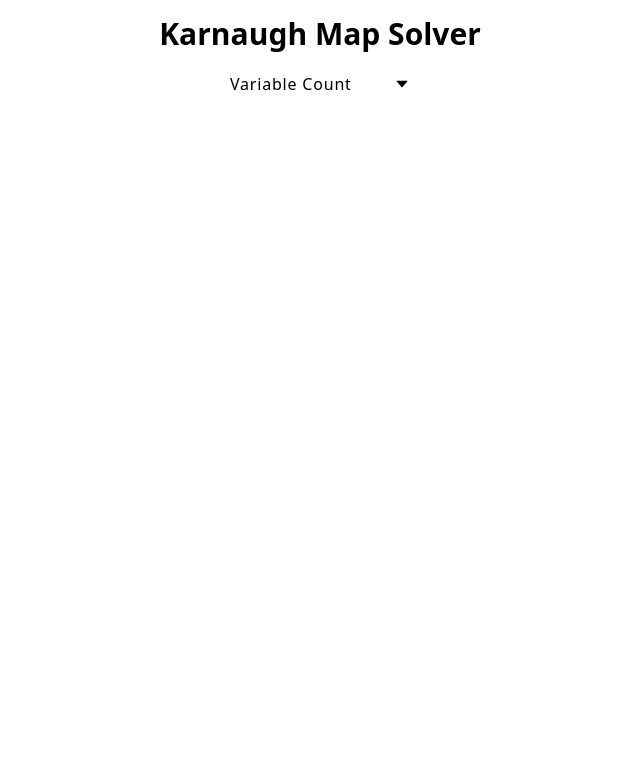
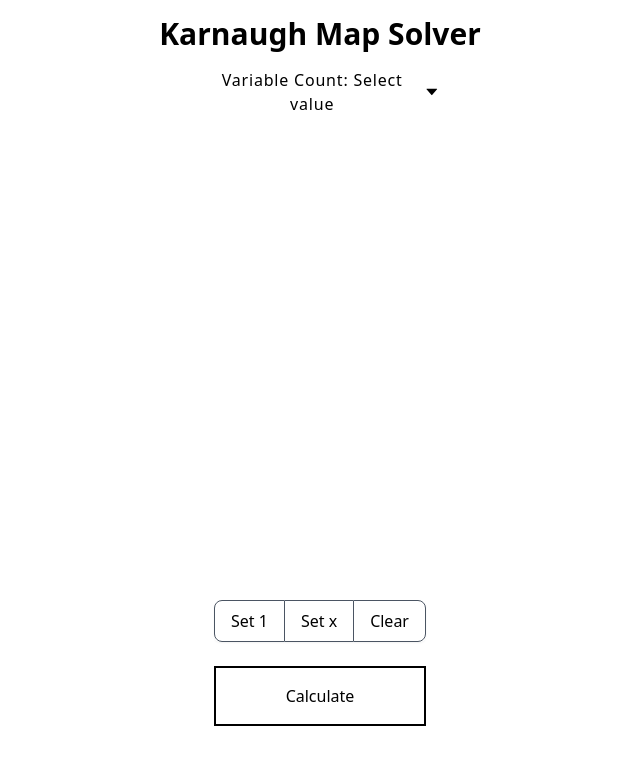
Before and after one commit to michaelhum28/kmap-solver, a React (Vite) app in the folder kmap/: page / in a window 1280 px wide. Shown: the top 764 px of the page, without its empty margins (320-960 px from the left). Built offline with nearby package versions, Linux system fonts and the light colour scheme.

Commit message:
feat:most ui finished without kmap interaction

```diff
--- a/kmap/src/App.jsx
+++ b/kmap/src/App.jsx
@@ -1,5 +1,5 @@
-import { useState } from "react";
-import Dropdown from "./Dropdown.jsx";
+import Dropdown from "./Dropdown.jsx"
+import Changeall from "./Changeall.jsx";
 import './index.css'
 import './App.css'
 
@@ -9,8 +9,11 @@ function App() {
   return (
     <>
       <h1 className = "flex justify-center text-3xl font-bold p-4">Karnaugh Map Solver</h1>
-      <div className="flex justify-center">
+      <div className="flex flex-col items-center">
         <Dropdown/>
+        <div className="p-48">
+        <Changeall/>
+        </div>
       </div>
     </>
   );
--- /dev/null
+++ b/kmap/src/Changeall.jsx
@@ -0,0 +1,24 @@
+import { useState } from "react";
+
+function Changeall() {
+    const [isOpen, setIsOpen] = useState(false);
+  return (
+    <div className="flex flex-col">
+    <div className="inline-flex rounded-md shadow-sm" role="group">
+  <button type="button" class="px-4 py-2 bg-transparent border border-gray-600 rounded-s-lg hover:bg-gray-800 hover:text-white focus:z-10 focus:bg-gray-900 focus:text-white dark:border-white dark:text-white dark:hover:text-white dark:hover:bg-gray-700 dark:focus:bg-gray-700">
+    Set 1
+  </button>
+  <button type="button" class="px-4 py-2 bg-transparent border-t border-b border-gray-600 hover:bg-gray-800 hover:text-white focus:z-10 focus:bg-gray-900 focus:text-white dark:border-white dark:text-white dark:hover:text-white dark:hover:bg-gray-700 dark:focus:bg-gray-700">
+    Set x
+  </button>
+  <button type="button" class="px-4 py-2 bg-transparent border border-gray-600 rounded-e-lg hover:bg-gray-800 hover:text-white focus:z-10 focus:bg-gray-900 focus:text-white dark:border-white dark:text-white dark:hover:text-white dark:hover:bg-gray-700 dark:focus:bg-gray-700">
+    Clear
+  </button>
+
+  </div>
+
+  <button className="py-4 border-2 border-black mt-6 hover:ring-1 focus:ring-black">Calculate</button>
+</div>
+  );
+}
+export default Changeall;
--- a/kmap/src/Dropdown.jsx
+++ b/kmap/src/Dropdown.jsx
@@ -1,27 +1,48 @@
-import { useState } from 'react';
-import { AiOutlineCaretDown, AiOutlineCaretUp } from 'react-icons/ai';
-import list from './list.json';
+import { useState } from "react";
+import { AiOutlineCaretDown, AiOutlineCaretUp } from "react-icons/ai";
+import list from "./list.json";
 
-function Dropdown(){
-    const [isOpen, setIsOpen] = useState(false)
+function Dropdown() {
+  const [isOpen, setIsOpen] = useState(false);
+  const [selectedItem, setSelectedItem] = useState(null);
+
+  const handleItemClick = (item) => {
+    setSelectedItem(item);
+    setIsOpen(false);
+  };
+
   return (
-    <div className ="relative flex flex-col w-[180px] h-[340px] rounded">
-        <button onClick={() => setIsOpen((prev) => !prev)} className ="w-full flex items-center justify-between rounded tracking-wider active:bg-gray-100">Variable Count
+    <div className="relative flex flex-col w-[240px] h-[340px] rounded">
+      <button
+        onClick={() => setIsOpen((prev) => !prev)}
+        className="w-full flex items-center justify-between rounded tracking-wider hover:bg-gray-100"
+      >
+        {"Variable Count: "}
+        {selectedItem ? selectedItem.count : "Select value"}
         {!isOpen ? (
           <AiOutlineCaretDown className="h-8" />
         ) : (
           <AiOutlineCaretUp className="h-8" />
         )}
+        {selectedItem && (
+          <span className="italic">{selectedItem.total}</span>
+        )}
       </button>
 
-        {isOpen && <div className = "absolute top-10 flex flex-col itemrs-start ounded-lg w-full">
-            {list.map((item,i) => (
-            <div className="flex w-full justify-between hover:bg-gray-100 cursor-pointer rounded-r-lg" key={i}>
+      {isOpen && (
+        <div className="absolute top-10 flex flex-col items-start w-full">
+          {list.map((item, i) => (
+            <div
+              className="rounded flex w-full justify-between hover:bg-gray-100 cursor-pointer rounded-r-lg"
+              key={i}
+              onClick={() => handleItemClick(item)}
+            >
               <h3>{item.count}</h3>
-                <h3 className = "italic">{item.total}</h3>
+              <h3 className="italic">{item.total}</h3>
             </div>
           ))}
-        </div>}
+        </div>
+      )}
     </div>
   );
 }
--- a/kmap/src/list.json
+++ b/kmap/src/list.json
@@ -2,6 +2,10 @@
     {
         "count": "1",
         "total": "1x1"
+    },
+    {
+        "count": "1",
+        "total": "1x2"
     },
     {
         "count": "2",
@@ -9,18 +13,14 @@
     },
     {
         "count": "3",
-        "total": "3x3"
+        "total": "2x4"
+    },
+    {
+        "count": "4",
+        "total": "2x8"
     },
     {
         "count": "4",
         "total": "4x4"
-    },
-    {
-        "count": "5",
-        "total": "5x5"
-    },
-    {
-        "count": "6",
-        "total": "6x6"
     }
 ]
```
Also changed, not shown: kmap/src/SetAll.jsx (deleted). Lines whose indentation alone changed are shown as unchanged.
